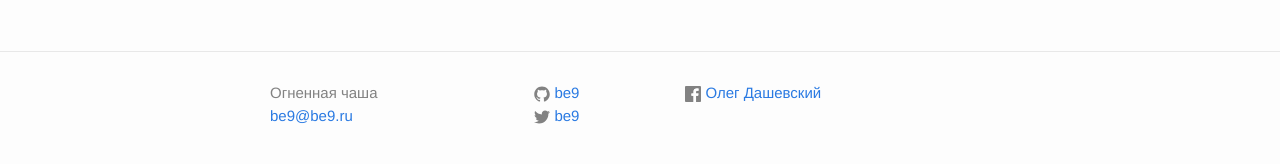
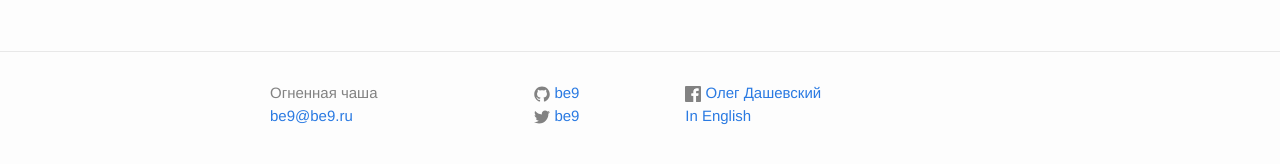
Before and after one commit to be9/be9.github.io, a Jekyll site: the page built from about.md, in a window 1280 px wide. Shown: the part 569-733 px from the top of the page. Built offline with Jekyll 4.4.1, drawn with Linux system fonts in a browser that asks for light colours.

Commit message:
English link

```diff
--- a/_includes/footer.html
+++ b/_includes/footer.html
@@ -60,6 +60,9 @@
               </span>
             </a>
           </li>
+          <li>
+            <a href="http://www.be9.io">In English</a>
+          </li>
         </ul>
       </div>
     </div>
```
